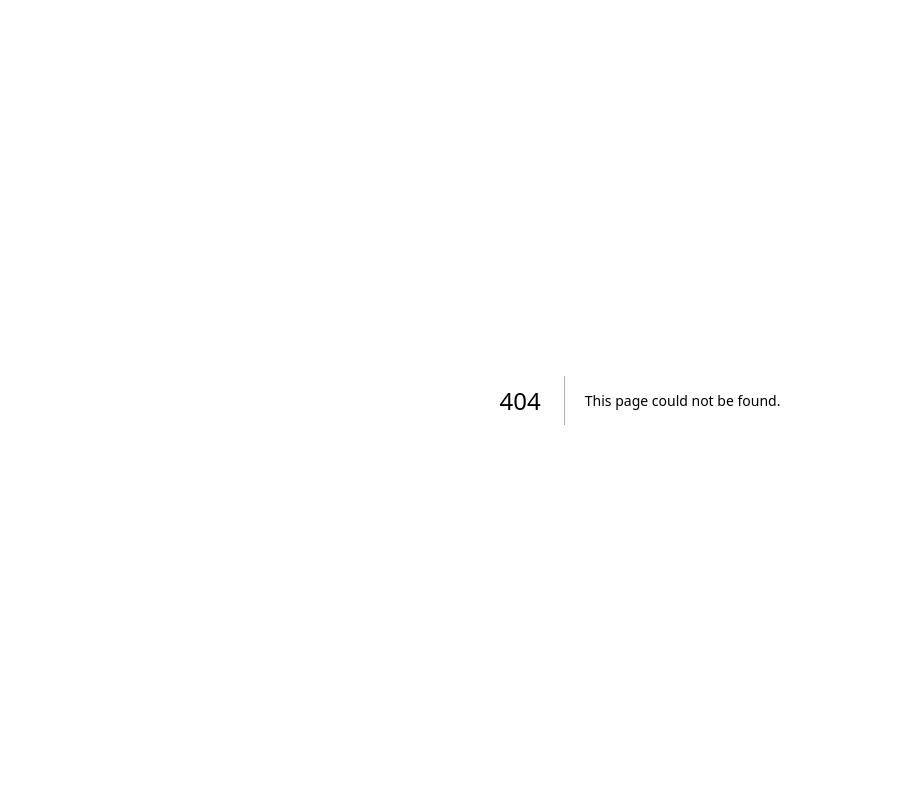
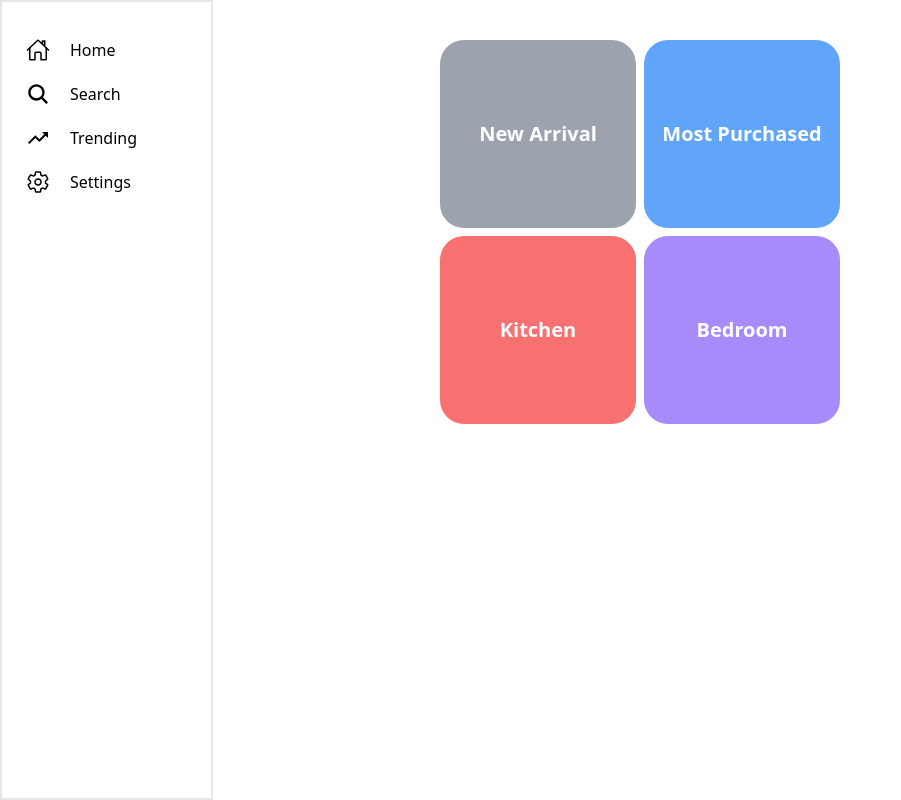
Before and after one commit to krisGuru/demo-poc, a Next.js app: page /trending in a window 1280 px wide. Before the commit this address had no page. Shown: the whole page, without its empty margins (0-901 px from the left). Built offline with nearby package versions, Linux system fonts and the light colour scheme.

Commit message:
trending page created

```diff
--- a/src/components/SideNav.tsx
+++ b/src/components/SideNav.tsx
@@ -20,7 +20,7 @@ const SideNav = () => {
                 </Link>
             </li>
             <li>
-                <Link href="#">
+                <Link href="/trending">
                   <MdTrendingUp className='text-2xl' />
                   <span className='menu-label'>Trending</span>
                 </Link>
--- /dev/null
+++ b/src/pages/trending.tsx
@@ -0,0 +1,87 @@
+import SideNav from '@/components/SideNav'
+import React, { useState, useEffect } from 'react'
+import '../app/globals.css'
+import SearchPosts from '@/components/search/SearchPosts'
+
+const trending = () => {
+  const [activeCategory, setActiveCategory] = useState('')
+
+  const handleCategoryClick = (category: string) => {
+    setActiveCategory(category);
+  }
+
+  const handleBackClick = () => {
+    setActiveCategory('');
+  }
+
+  useEffect(() => {
+    const handleEscKey = (event: KeyboardEvent) => {
+      if (event.key === 'Escape') {
+        setActiveCategory('');
+      }
+    }
+
+    window.addEventListener('keydown', handleEscKey);
+
+    return () => {
+      window.removeEventListener('keydown', handleEscKey);
+    }
+  }, []);
+
+  return (
+    <>
+      <SideNav />
+      <div id="video-post-container" className="py-5">
+        {/* <input
+          className='w-full bg-gray-200 rounded-lg border border-gray-400'
+          type="text"
+          placeholder='🔍 Search by category / name'
+        /> */}
+        {activeCategory && (
+          <div className="flex justify-start">
+            <button
+              className="bg-gray-300 text-white  py-1 px-2 rounded"
+              onClick={handleBackClick}>
+              &lt;
+            </button>
+          </div>
+        )}
+        {!activeCategory && (
+          <div className='grid grid-cols-2 gap-2 py-5'>
+            <div className=' py-20 bg-gray-400 rounded-3xl'>
+              <h1
+                className='text-center text-white font-bold text-xl cursor-pointer'
+                onClick={() => handleCategoryClick('new-arrival')}>
+                New Arrival
+              </h1>
+            </div>
+            <div className=' py-20 bg-blue-400 rounded-3xl '>
+              <h1
+                className='text-center text-white font-bold text-xl cursor-pointer'
+                onClick={() => handleCategoryClick('most-purchased')}>
+                Most Purchased
+              </h1>
+            </div>
+            <div className=' py-20 bg-red-400 rounded-3xl'>
+              <h1
+                className='text-center text-white font-bold text-xl cursor-pointer'
+                onClick={() => handleCategoryClick('kitchen')}>
+                Kitchen
+              </h1>
+            </div>
+            <div className=' py-20 bg-violet-400 rounded-3xl'>
+              <h1
+                className='text-center text-white font-bold text-xl cursor-pointer'
+                onClick={() => handleCategoryClick('bedroom')}>
+                Bedroom
+              </h1>
+            </div>
+          </div>
+        )}
+        {activeCategory && <SearchPosts selectedCategory={activeCategory} />}
+      </div>
+    </>
+  )
+}
+
+export default trending
```
